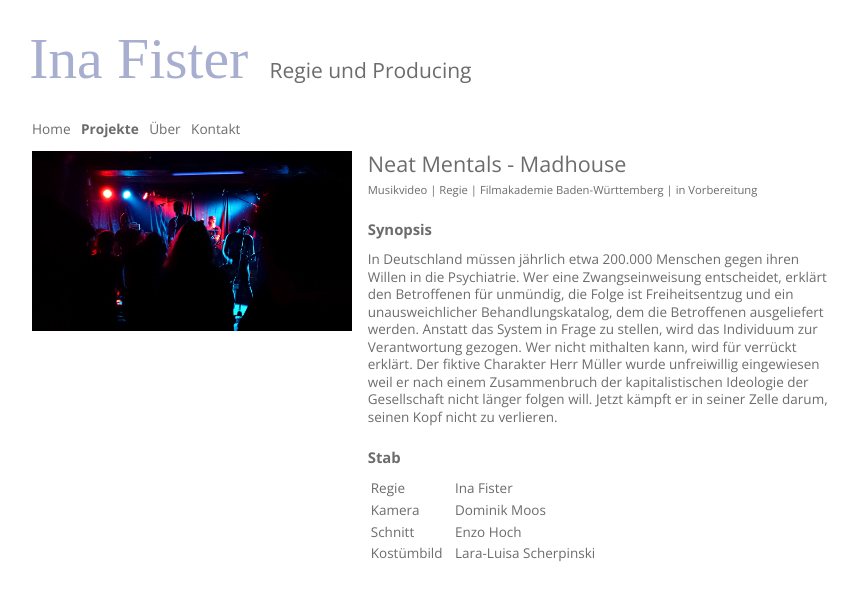
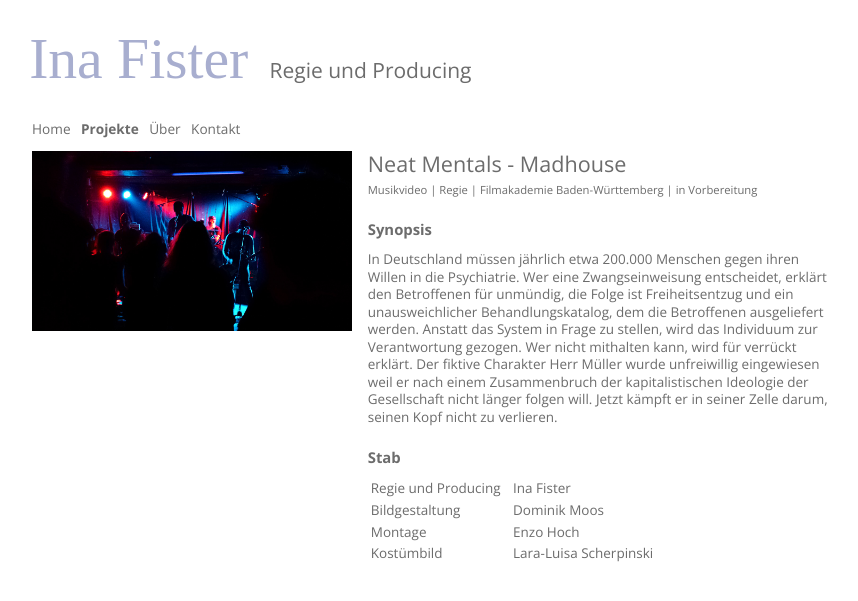
Before and after one commit to fisterfilms/fisterfilms.de, a Jekyll site: the page built from _projekte/neat-mentals-madhouse.md, in a window 1280 px wide. Shown: the top 601 px of the page, without its empty margins (208-1066 px from the left). Built offline with Jekyll 4.4.1, drawn with Linux system fonts in a browser that asks for light colours; some web fonts are replaced.

Commit message:
Update neat-mentals-madhouse.md

```diff
--- a/_projekte/neat-mentals-madhouse.md
+++ b/_projekte/neat-mentals-madhouse.md
@@ -9,9 +9,9 @@ images:
     - NeatMentalsMadhouse/Neat Mentals Konzert im Epple Haus Tübingen.jpg
 use_instead_of_the_word_credits: Stab
 credits:
-    - [Regie, Ina Fister]
-    - [Kamera, Dominik Moos]
-    - [Schnitt, Enzo Hoch]
+    - [Regie und Producing, Ina Fister]
+    - [Bildgestaltung, Dominik Moos]
+    - [Montage, Enzo Hoch]
     - [Kostümbild, Lara-Luisa Scherpinski]
 filminfo:
     - Musikvideo
```
